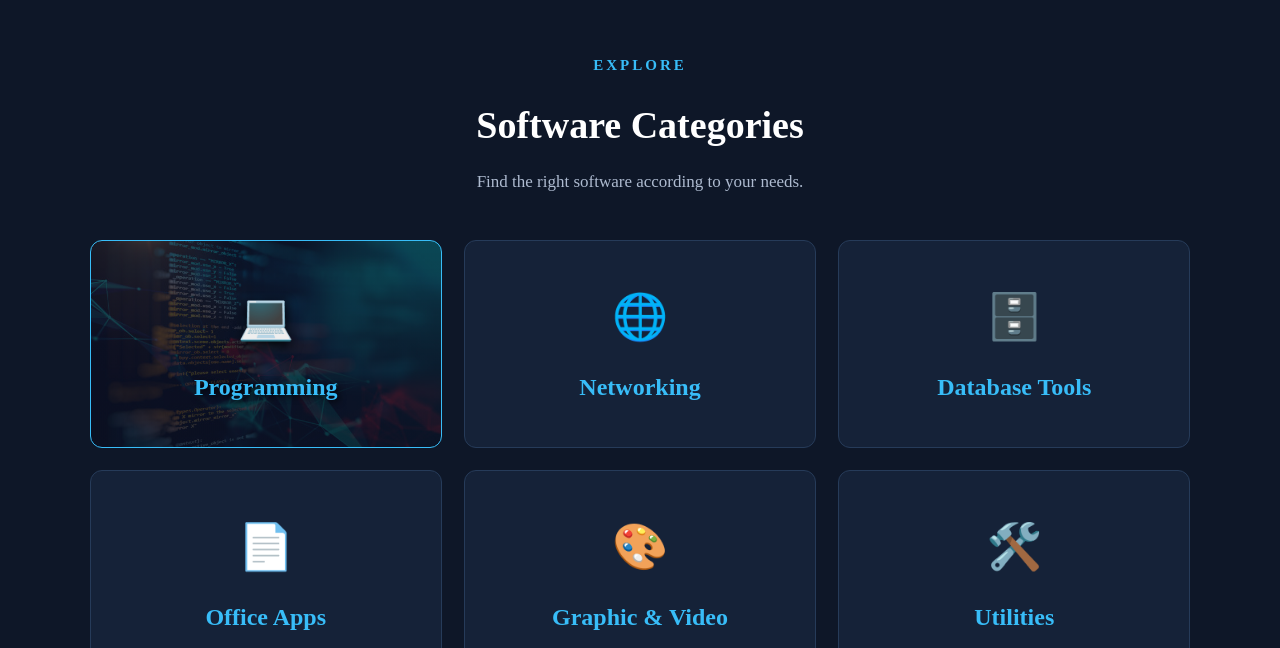
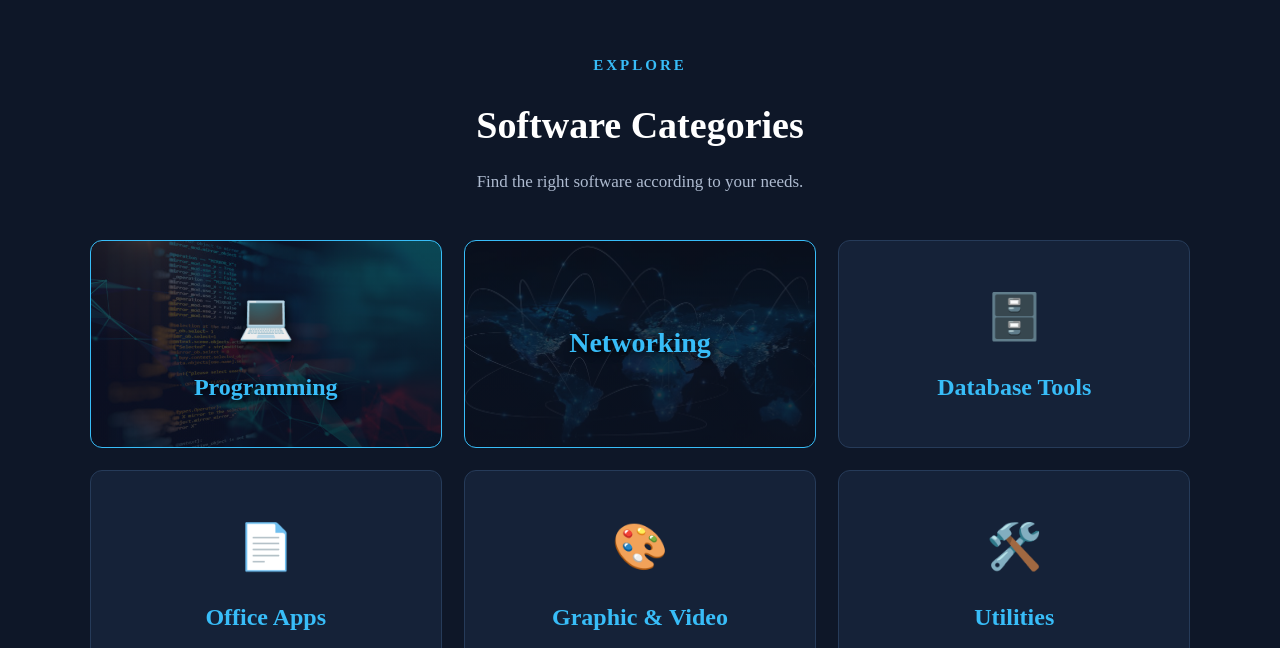
Before and after one commit to kainthg/Software-Hub, a plain HTML site: page index.html in a window 1280 px wide. Shown: the part 657-1305 px from the top of the page. Drawn offline with Linux system fonts and the light colour scheme.

Commit message:
Update index.html

```diff
--- a/index.html
+++ b/index.html
@@ -53,9 +53,16 @@
                     <h3 style="text-shadow: 2px 2px 6px rgba(0,0,0,0.9);">Programming</h3>
                 </a>
 
-                <a href="./networking.html" class="category-card">
-                    <div class="category-icon">🌐</div>
-                    <h3>Networking</h3>
+                <a href="./networking.html" class="category-card" style="
+                    background: linear-gradient(rgba(11, 17, 32, 0.7), rgba(11, 17, 32, 0.9)), url('./network-bg.jpg');
+                    background-size: cover;
+                    background-position: center;
+                    border: 1px solid #38bdf8;
+                    display: flex;
+                    align-items: center;
+                    justify-content: center;
+                ">
+                    <h3 style="text-shadow: 2px 2px 8px rgba(0,0,0,1); font-size: 28px; margin: 0; padding: 40px 0;">Networking</h3>
                 </a>
 
                 <a href="./database.html" class="category-card">
```
